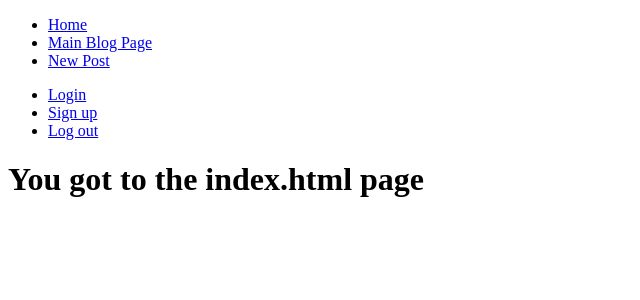
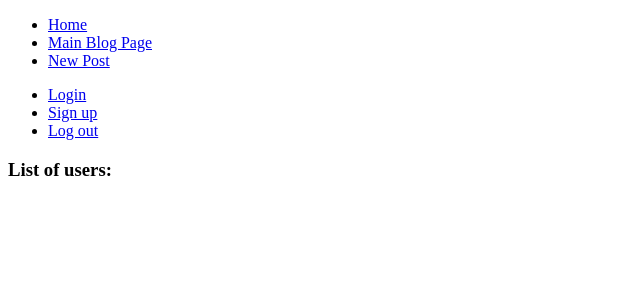
Before and after one commit to iVictor-Git/blogz, a Flask app: page / in a window 1280 px wide. Shown: the top 300 px of the page, without its empty margins (0-640 px from the left). Run offline with Flask 2, Linux system fonts and the light colour scheme.

Commit message:
Edited a few link tags that link to the /blog page passing in certain parameters such as user_id and blog_id

```diff
--- a/templates/blog.html
+++ b/templates/blog.html
@@ -6,6 +6,8 @@
     {% else %}
     {% for blog in blogs %}
         <h2><a href="/blog?id={{blog.id}}">{{ blog.title }}</a></h2>
+        <p>{{blog.text}}</p>
+        <p>written by <a href="/blog?user_id={{blog.owner_id}}">{{blog.owner.username}}</a></p>
         <hr>
     {% endfor %}
     {% endif %}
--- a/templates/ind-blog-page.html
+++ b/templates/ind-blog-page.html
@@ -2,6 +2,7 @@
 
 {% block content %}
     <h2 class="blog-titles">{{ blog.title }}</h2>
+    <p>Written by <a href="/blog?user_id={{blog.owner_id}}">{{blog.owner.username}}</a></p>
     <p>{{ blog.text }}</p>
 
 {% endblock %}
--- a/templates/index.html
+++ b/templates/index.html
@@ -2,6 +2,12 @@
 
 {% block content %}
 
-<h1>You got to the index.html page</h1>
+<h3>List of users:</h3>
+<ul>
+    {% for user in users %}
+        <li><a href="/blog?user_id={{user.id}}">{{user.username}}</a></li>
+    {% endfor %}
+</ul>
+
 
 {% endblock %}
```
